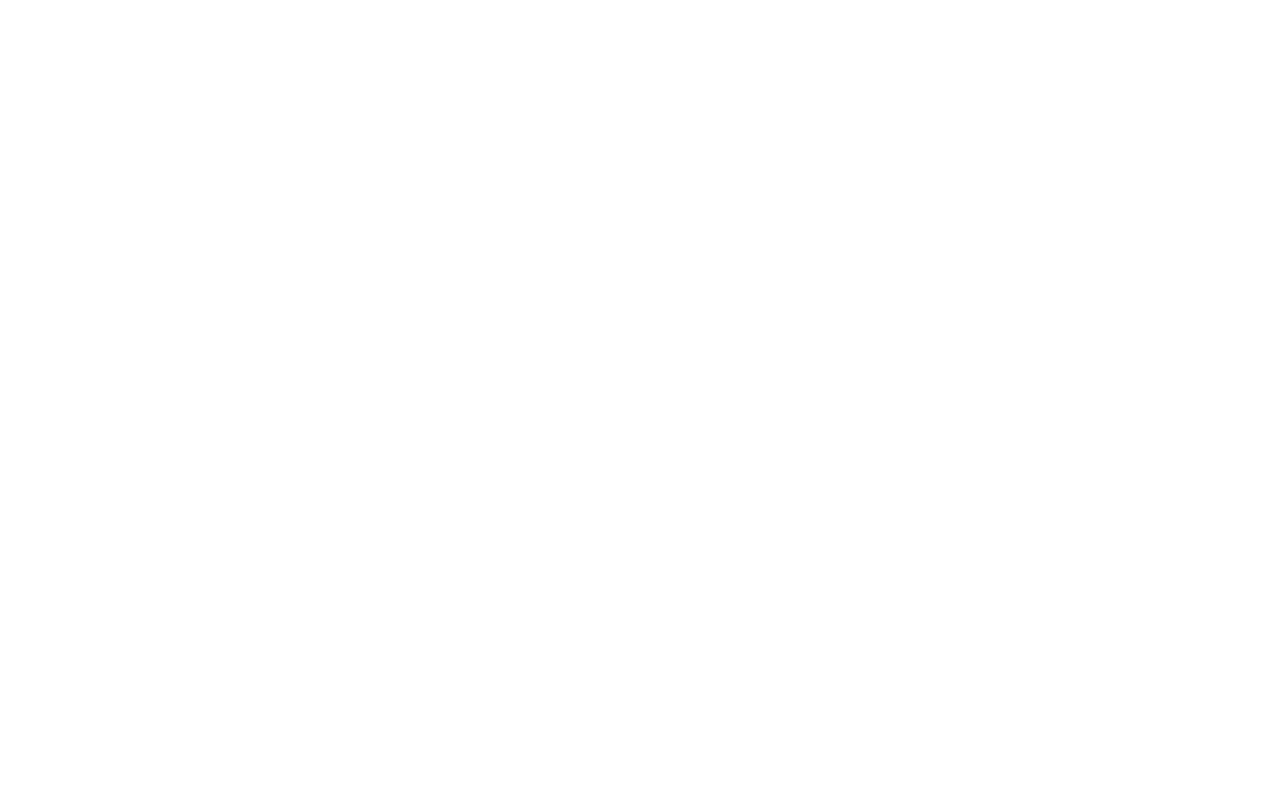
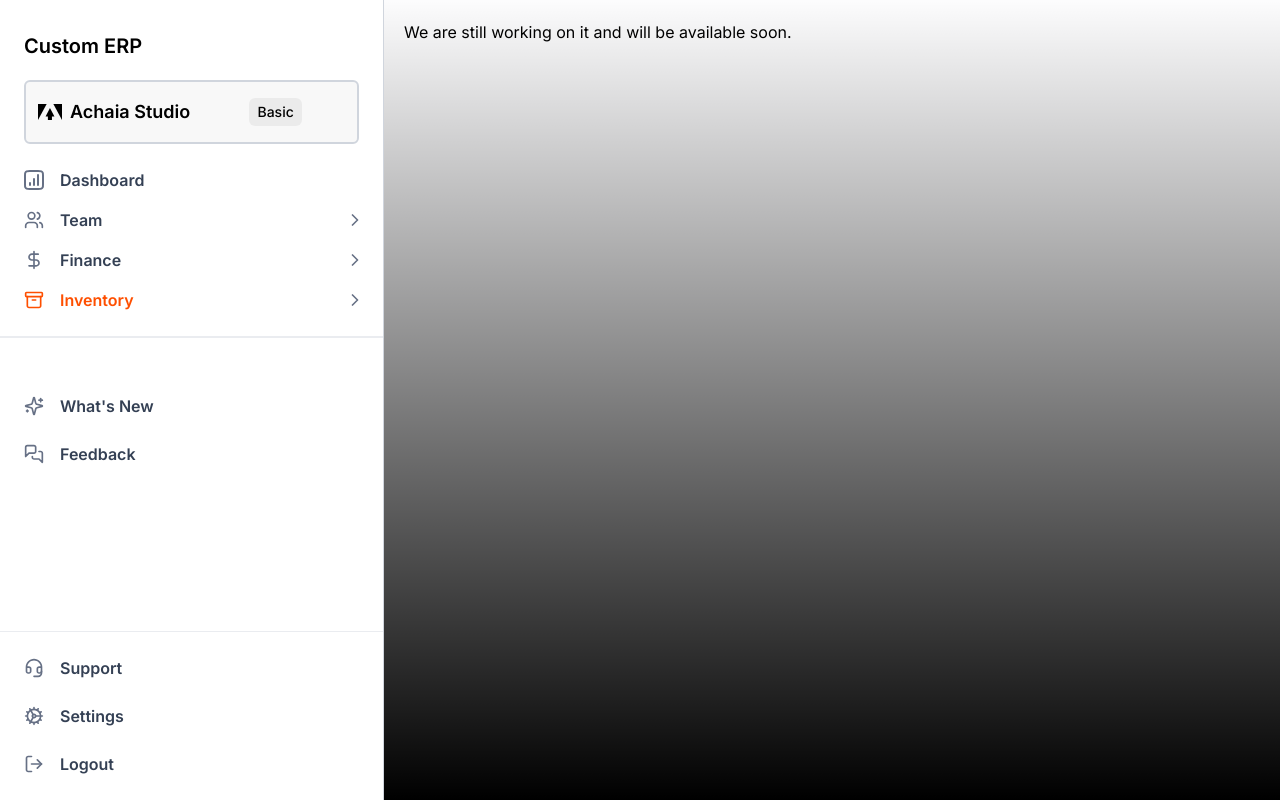
Before and after one commit to heysouravv/frms-frontend, a Next.js app: page / in a window 1280 px wide. Built offline with nearby package versions, Linux system fonts and the light colour scheme.

Commit message:
chore: Update table styling and layout.tsx

```diff
--- a/src/app/Inventory/page.tsx
+++ b/src/app/Inventory/page.tsx
@@ -19,7 +19,7 @@ const page = () => {
 
   return (
     // Main Div
-    <div className="p-8 lg:flex sm:hidden justify-start flex-col gap-y-3 items-start w-full">
+    <div className="p-8 flex justify-start flex-col gap-y-3 items-start w-full">
       {/* Breadcrumb */}
       <div className="flex justify-start items-center gap-x-5">
         <img src="/assets/Icons/HomeGray.svg" className="w-5" />
--- a/src/app/components/Ineventory/Table/Table.tsx
+++ b/src/app/components/Ineventory/Table/Table.tsx
@@ -89,30 +89,7 @@ const products = [
     saleRate: "A",
     taxPerc: "A",
   },
-  {
-    id: "PRD0045",
-    name: "Product Name",
-    hsnCode: "HSN001",
-    type: "A",
-    minOrder: "A",
-    maxOrder: "A",
-    reorderLevel: "A",
-    purchaseRate: "A",
-    saleRate: "A",
-    taxPerc: "A",
-  },
-  {
-    id: "PRD0045",
-    name: "Product Name",
-    hsnCode: "HSN001",
-    type: "A",
-    minOrder: "A",
-    maxOrder: "A",
-    reorderLevel: "A",
-    purchaseRate: "A",
-    saleRate: "A",
-    taxPerc: "A",
-  },
+
 
   // Add more products as needed
 ];
@@ -143,7 +120,7 @@ const TableHeader = ({ children }: { children: React.ReactNode }) => (
 );
 
 const Table = () => (
-  <div className="w-full  bg-white shadow-sm border-t border-r border-l border-b-0 border-b-[#D0D5DD] rounded-t-lg">
+  <div className="w-full  bg-white shadow-sm border-t border-r border-l border-b border-[#D0D5DD] rounded-lg">
     <div className="flex justify-between bg-white  px-5 py-5 rounded-lg rounded-b-none  border-b border-b-[#D0D5DD]  items-center w-full ">
       {/* All products */}
       <div>
--- a/src/app/components/Sidebar/Sidebar.tsx
+++ b/src/app/components/Sidebar/Sidebar.tsx
@@ -14,7 +14,7 @@ const SideBar: FC<SideBarProps> = ({ className }) => {
   const [open, setOpen] = useState(true);
   const [subMenu, setsubMenu] = useState(false);
   const router = useRouter();
-  const isAdminRoute = usePathname().startsWith("/admin");
+const pathname = usePathname();
 
 const About =[
     {
@@ -47,35 +47,13 @@ const support = [
   }
 ]
 
-  const Menus = isAdminRoute
-    ? [
-        {
-          title: "Dashboard",
-          img: "/Icons/dashboard.svg",
-          path: "/admin",
-        },
-        {
-          title: "Create Client",
-          img: "/Icons/Job.svg",
-          path: "/admin/createClient",
-        },
-        {
-          title: "Master Videos",
-          img: "/Icons/Play.svg",
-          path: "/admin/mastervideos",
-        },
-        {
-          title: "Add Trades",
-          img: "/Icons/settings.svg",
-          path: "/admin/settings",
-        },
-        // Add admin-specific sidebar links here
-      ]
-    : [
-        { title: "Dashboard", img: "/assets/Icons/dashboard.svg", path: "/" },
+  const Menus =  [
+        { title: "Dashboard", selectedImage:"",img: "/assets/Icons/dashboard.svg",arrow:false, path: "/" },
         {
           title: "Team",
           img: "/assets/Icons/Team.svg",
+          selectedImage:"",
+          arrow:true,
           path: "/jobs",
           subMenu: true,
           subMenuItems: [
@@ -88,11 +66,15 @@ const support = [
         {
           title: "Finance",
           img: "/assets/Icons/Finance.svg",
+          selectedImage:"",
+          arrow:true,
           path: "/mastervideos",
         },
         {
           title: "Inventory",
           img: "/assets/Icons/InventoryGray.svg",
+          arrow:true,
+          selectedImage:"/assets/Icons/OrangeIneventory.svg",
           path: "/Inventory",
         },
 
@@ -102,7 +84,7 @@ const support = [
     <div
       className={`${
         open ? "w-96" : "w-24"
-      } duration-500 ${className}  lg:flex flex-col hidden lg:h-screen bg-white  border-[#D0D5DD]  border-r  `}
+      } duration-500 ${className} hidden lg:flex flex-col h-screen bg-white  border-[#D0D5DD]  border-r  `}
     >
       <div className="flex justify-start w-full items-start px-6 pt-8">
         {open ? (
@@ -139,42 +121,23 @@ const support = [
               return (
                 <React.Fragment key={id}>
                   <li
-                className="text-[#344054] submenu-trigger flex items-center gap-x-4 cursor-pointer font-medium p-2 hover:text-white hover:bg-[#FF7645] rounded-md"
+                    className={`text-[#344054] submenu-trigger justify-between w-full flex items-center gap-x-4 cursor-pointer font-medium p-2 hover:text-white hover:bg-[#FFF1EB] rounded-md ${pathname === "/Inventory" && menu.title === "Inventory"  ? "bg-[#FFF1EB] text-white" : ""}`}
                     key={id}
                   >
+                    <div className="flex items-center gap-x-4">
                     <span className="text-2xl block float-left submenu-trigger hover:text-white">
-                  <Image src={menu.img} width={20} height={20} alt={menu.img} />
+                      <Image src={`${menu.title === "Inventory" ? menu.selectedImage : menu.img}`} width={20} height={20} alt={menu.img}  />
                     </span>
 
                     <Link href={menu.path}>
-                  <span className={`${!open && "hidden"}`}> {menu.title}</span>
+                      <span className={`${!open && "hidden"} font-semibold ${menu.title === "Inventory"  ?"text-[#FE4F00]" :"text-[#344054]"}`}> {menu.title}</span>
                     </Link>
-                {menu.subMenu && open && (
-                  <p
-                    className=""
-                    onClick={() => {
-                      setsubMenu(!subMenu);
-                    }}
-                  ></p>
+                    </div>
+                    {menu.arrow && (
+                      <img src="/assets/Icons/rightArrowGray.svg" className="" />
                     )}
+
                   </li>
-
-              {menu.subMenu && subMenu && open && (
-                <ul>
-                  {menu.subMenuItems.map((items, ind) => {
-                    return (
-                      <li
-                        className="text-gray-900 flex items-center gap-x-4 cursor-pointer px-4 py-4 ml-12 mr-4 hover:text-purple-800  border-l-1 border-gray-400 border-solid"
-                        key={ind}
-                        style={{ borderWidth: "0px 0px 0px 1px" }}
-                      >
-                        <span className="text-2xl block float-left">@</span>
-                        <span>{items.title}</span>
-                      </li>
-                    );
-                  })}
-                </ul>
-              )}
                 </React.Fragment>
               );
             })}
@@ -186,7 +149,7 @@ const support = [
               return (
                 <React.Fragment key={id}>
                   <li
-                className="text-[#344054] flex items-center gap-x-4 cursor-pointer font-medium p-2 hover:text-white hover:bg-[#FF7645] rounded-md"
+                    className={`text-[#344054] flex items-center gap-x-4 cursor-pointer font-medium p-2 hover:text-white hover:bg-[#FF7645] rounded-md `}
                     key={id}
                   >
                     <span className="text-2xl block float-left hover:text-white">
@@ -194,7 +157,7 @@ const support = [
                     </span>
 
                     <Link href={menu.path}>
-                  <span className={`${!open && "hidden"}`}> {menu.title}</span>
+                      <span className={`${!open && "hidden"} font-semibold`}> {menu.title}</span>
                     </Link>
                   </li>
                 </React.Fragment>
@@ -209,7 +172,7 @@ const support = [
               return (
                 <React.Fragment key={id}>
                   <li
-                className="text-[#344054] flex items-center gap-x-4 cursor-pointer font-medium p-2 hover:text-white hover:bg-[#FF7645] rounded-md"
+                    className={`text-[#344054] flex items-center gap-x-4 cursor-pointer font-medium p-2 hover:text-white hover:bg-[#FF7645] rounded-md `}
                     key={id}
                   >
                     <span className="text-2xl block float-left hover:text-white">
@@ -217,7 +180,7 @@ const support = [
                     </span>
 
                     <Link href={menu.path}>
-                  <span className={`${!open && "hidden"}`}> {menu.title}</span>
+                      <span className={`${!open && "hidden"} font-semibold`}> {menu.title}</span>
                     </Link>
                   </li>
                 </React.Fragment>
--- a/src/app/layout.tsx
+++ b/src/app/layout.tsx
@@ -17,37 +17,17 @@ export default function RootLayout({
 }: Readonly<{
   children: React.ReactNode;
 }>) {
-  const [windowWidth, setWindowWidth] = useState<number>(0);
-
-  useEffect(() => {
-    // Function to update state with window width
-    const updateWindowWidth = () => {
-      setWindowWidth(window.innerWidth);
-    };
-
-    // Update width on mount
-    updateWindowWidth();
-
-    // Add event listener for window resize
-    window.addEventListener('resize', updateWindowWidth);
-
-    // Cleanup event listener
-    return () => window.removeEventListener('resize', updateWindowWidth);
-  }, []);
 
   // Conditionally render based on window width
-  if (windowWidth > 1024) { // Assuming tablet breakpoint at 1024px
-    return (
-      <div className='flex justify-center items-center h-screen bg-white'>
-        Please open this application in a Desktop browser for the best experience.
-      </div>
-    );
-  }
+
 
   return (
     <html lang="en">
       <body className={`${inter.className} `} >
-        <div className='flex h-auto overflow-x-hidden'>
+        <div className='lg:hidden flex justify-center items-center bg-white h-screen'>
+          <p className='text-black font-semibold'>Please open it in desktop only.</p>
+        </div>
+        <div className='lg:flex hidden h-full overflow-x-hidden '>
           <SideBar/>
           {children}
         </div>
--- a/src/app/page.tsx
+++ b/src/app/page.tsx
@@ -2,8 +2,10 @@ import Image from "next/image";
 
 export default function Home() {
   return (
-<div className="">
-<p className="text-black">Hello World</p>
+<div className="h-screen flex justify-center p-5">
+<p className="text-black">
+We are still working on it and will be available soon.
+</p>
 
 </div>
 
```
Also changed, not shown: public/assets/Icons/OrangeIneventory.svg (added). Lines whose indentation alone changed are shown as unchanged.
